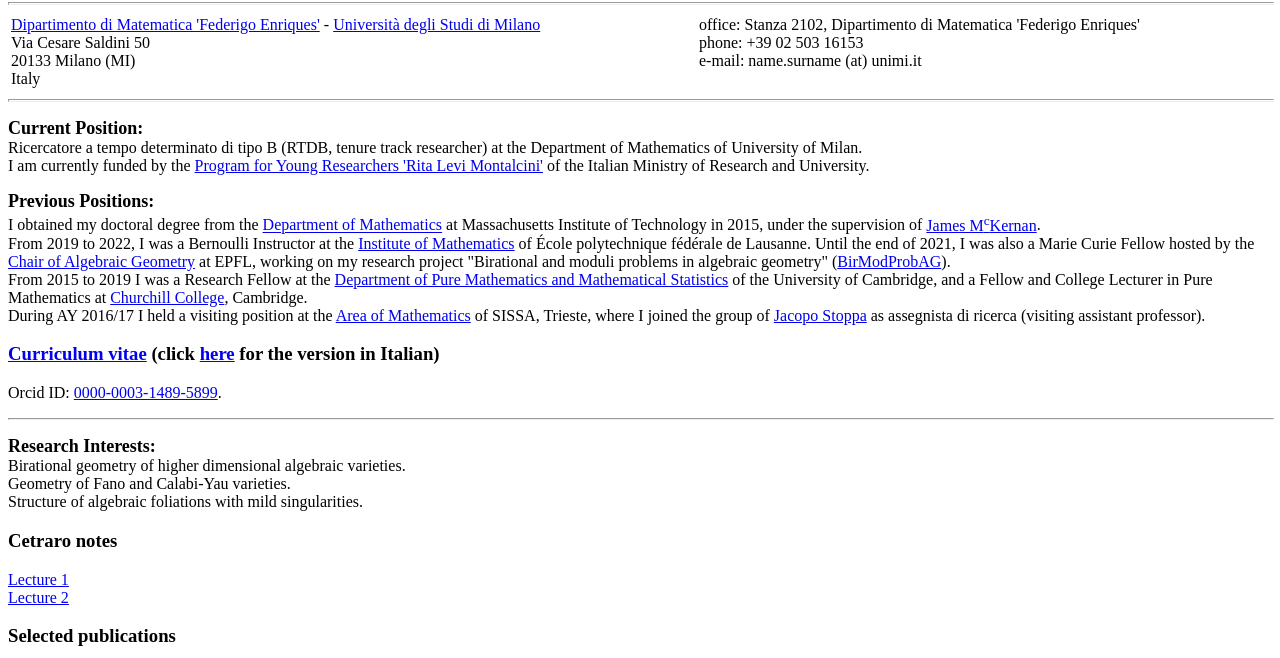
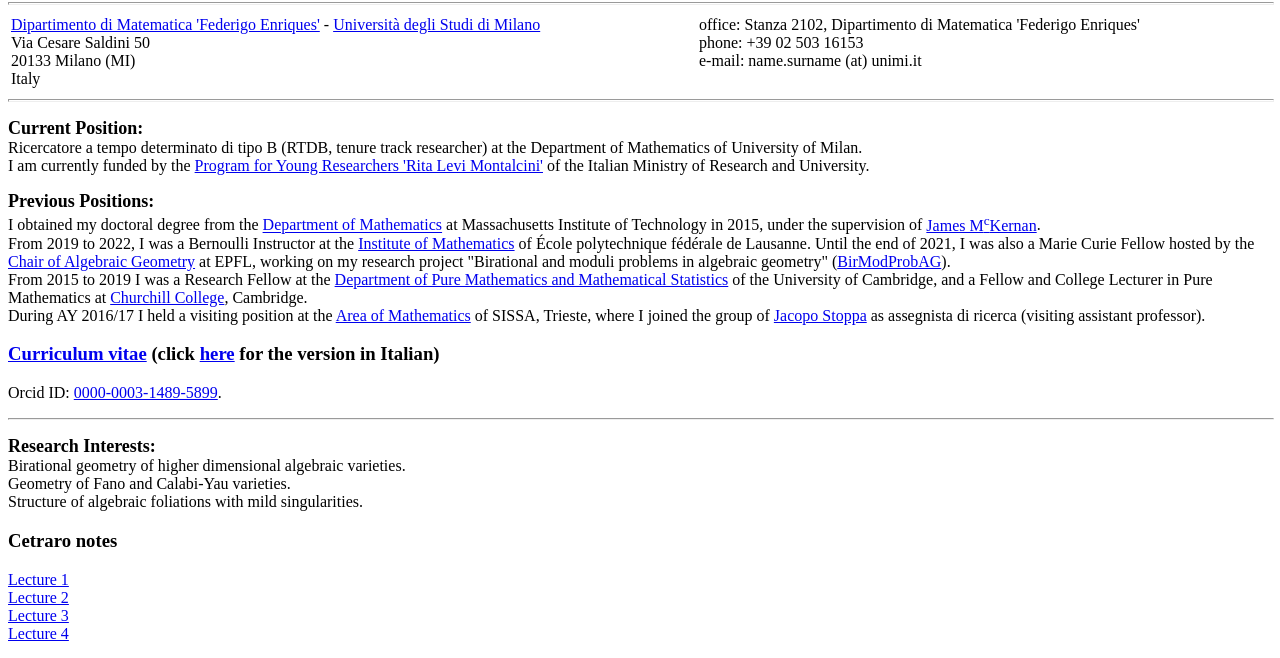
Before and after one commit to rsvaldi/rsvaldi.github.io, a plain HTML site: page index.html in a window 1280 px wide. Shown: the part 64-722 px from the top of the page. Drawn offline with nearby package versions, Linux system fonts and the light colour scheme.

Commit message:
Update index.html

```diff
--- a/index.html
+++ b/index.html
@@ -129,6 +129,10 @@ For an introduction to my research interests, both for the general public and ma
 <a href=./docs/math/cetraro/Lecture1_final.pdf>Lecture 1</a>
           <br>
 <a href=./docs/math/cetraro/Lecture2_final.pdf>Lecture 2</a>
+          <br>
+<a href=./docs/math/cetraro/Lecture3_final.pdf>Lecture 3</a>
+          <br>
+<a href=./docs/math/cetraro/Lecture4_final.pdf>Lecture 4</a>
 </p>
 
 <h3>Selected publications</h3>
```
